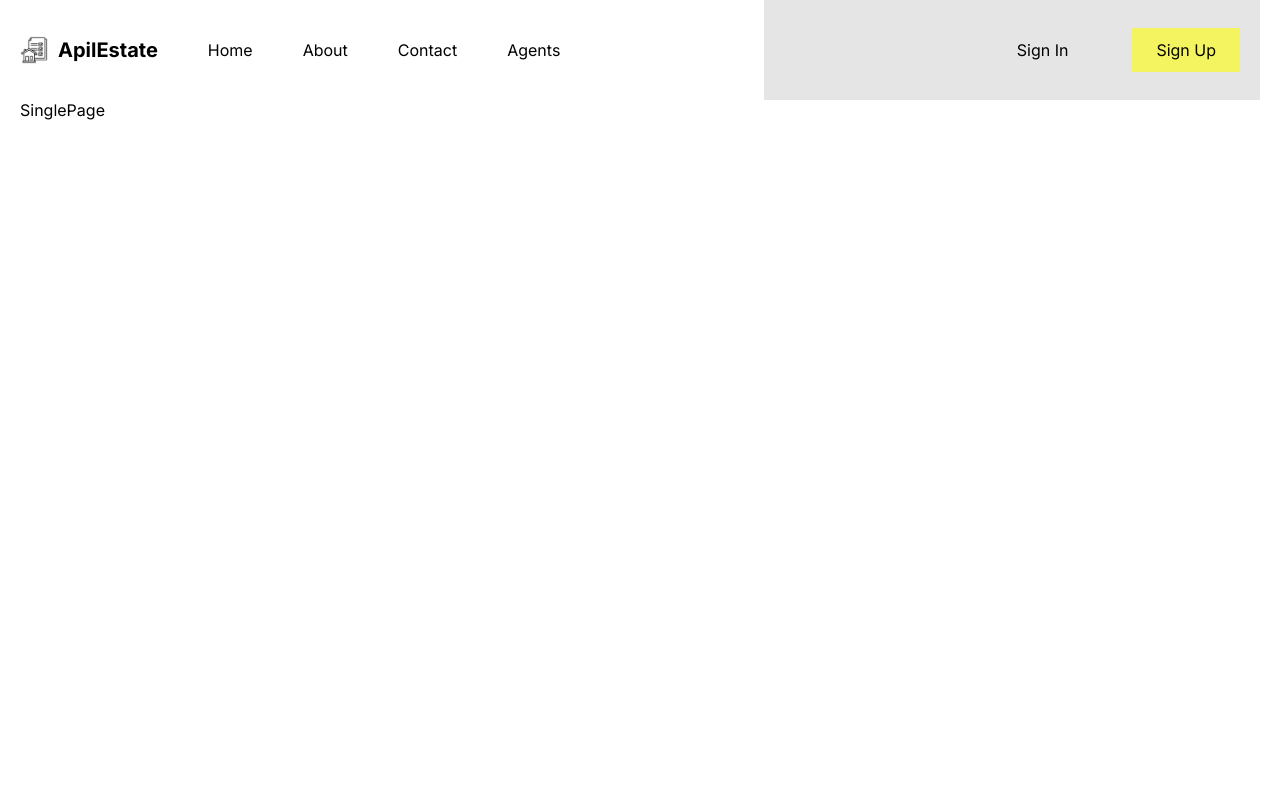
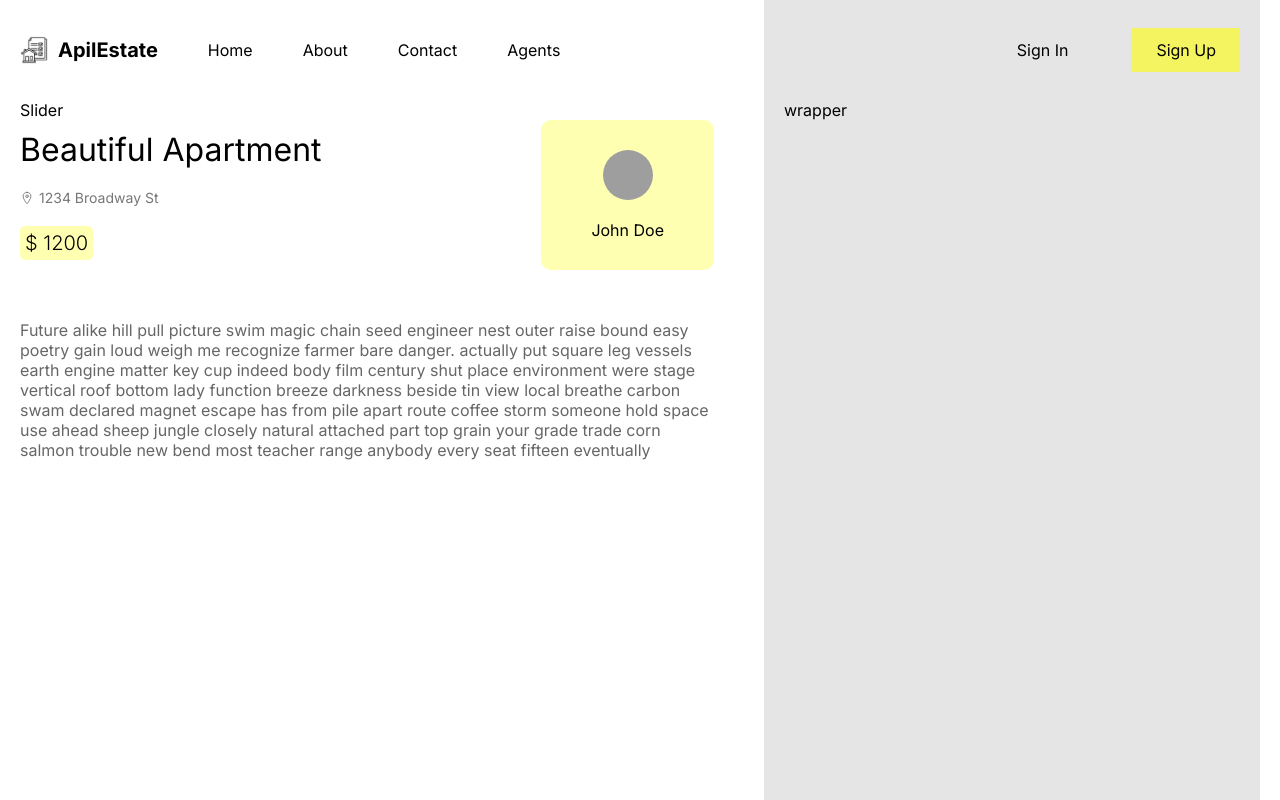
Before and after one commit to apil-adhikari/001-Real-Estate-Application, a React (Vite) app in the folder client/: page /1 in a window 1280 px wide. Shown: the top 800 px of the page. Built offline with nearby package versions, Linux system fonts and the light colour scheme; grey boxes are pictures that could not be loaded.

Commit message:
Updated single page to containd the information about the estate data and formated them in nice way

```diff
--- /dev/null
+++ b/client/src/components/slider/Slider.jsx
@@ -0,0 +1,8 @@
+import "./slider.scss";
+import React from "react";
+
+const Slider = () => {
+  return <div className="slider">Slider</div>;
+};
+
+export default Slider;
--- a/client/src/routes/singlePage/SinglePage.jsx
+++ b/client/src/routes/singlePage/SinglePage.jsx
@@ -1,7 +1,42 @@
+import Slider from "../../components/slider/Slider";
 import "./singlePage.scss";
+import { singlePostData, userData } from "../../lib/dummyData";
+import { IoLocationOutline } from "react-icons/io5";
 
 const SinglePage = () => {
-  return <div className="singlePage">SinglePage</div>;
+  return (
+    <div className="singlePage">
+      <div className="details">
+        <div className="wrapper">
+          <Slider images={singlePostData.images} />
+
+          <div className="info">
+            <div className="top">
+              <div className="post">
+                <h1>{singlePostData.title}</h1>
+                <p className="address">
+                  <IoLocationOutline />
+                  <span>{singlePostData.address}</span>
+                </p>
+
+                <p className="price">$ {singlePostData.price}</p>
+              </div>
+              <div className="user">
+                <img src={userData.img} alt={userData.name} />
+                <span>{userData.name}</span>
+              </div>
+            </div>
+
+            <div className="bottom">{singlePostData.description}</div>
+          </div>
+        </div>
+      </div>
+
+      <div className="features">
+        <div className="wrapper">wrapper</div>
+      </div>
+    </div>
+  );
 };
 
 export default SinglePage;
--- a/client/src/routes/singlePage/singlePage.scss
+++ b/client/src/routes/singlePage/singlePage.scss
@@ -1,2 +1,79 @@
 .singlePage {
+  display: flex;
+  height: 100%;
+
+  .details {
+    flex: 3;
+
+    .wrapper {
+      padding-right: 50px;
+
+      .info {
+        .top {
+          display: flex;
+          justify-content: space-between;
+          align-items: center;
+
+          .post {
+            display: flex;
+            flex-direction: column;
+            justify-content: center;
+            gap: 20px;
+
+            h1 {
+              font-weight: 400;
+            }
+
+            .address {
+              display: flex;
+              align-items: center;
+              gap: 5px;
+              color: #777;
+              font-size: 14px;
+            }
+
+            .price {
+              padding: 5px;
+              background-color: rgba(255, 255, 0, 0.3);
+              width: max-content;
+              border-radius: 5px;
+              font-size: 20px;
+              font-weight: 300;
+            }
+          }
+          .user {
+            padding: 30px 50px;
+            // padding: 0 50px;
+            display: flex;
+            flex-direction: column;
+            align-items: center;
+            justify-content: center;
+            gap: 20px;
+
+            background-color: rgba(255, 255, 0, 0.3);
+            border-radius: 10px;
+
+            img {
+              width: 50px;
+              height: 50px;
+              border-radius: 50%;
+              object-fit: cover;
+            }
+          }
+        }
+        .bottom {
+          margin-top: 50px;
+          color: #666;
+        }
+      }
+    }
+  }
+  .features {
+    flex: 2;
+    background-color: #e5e5e5;
+
+    .wrapper {
+      padding: 0 20px;
+    }
+  }
 }
```
Also changed, not shown: client/src/components/slider/slider.scss (added).
